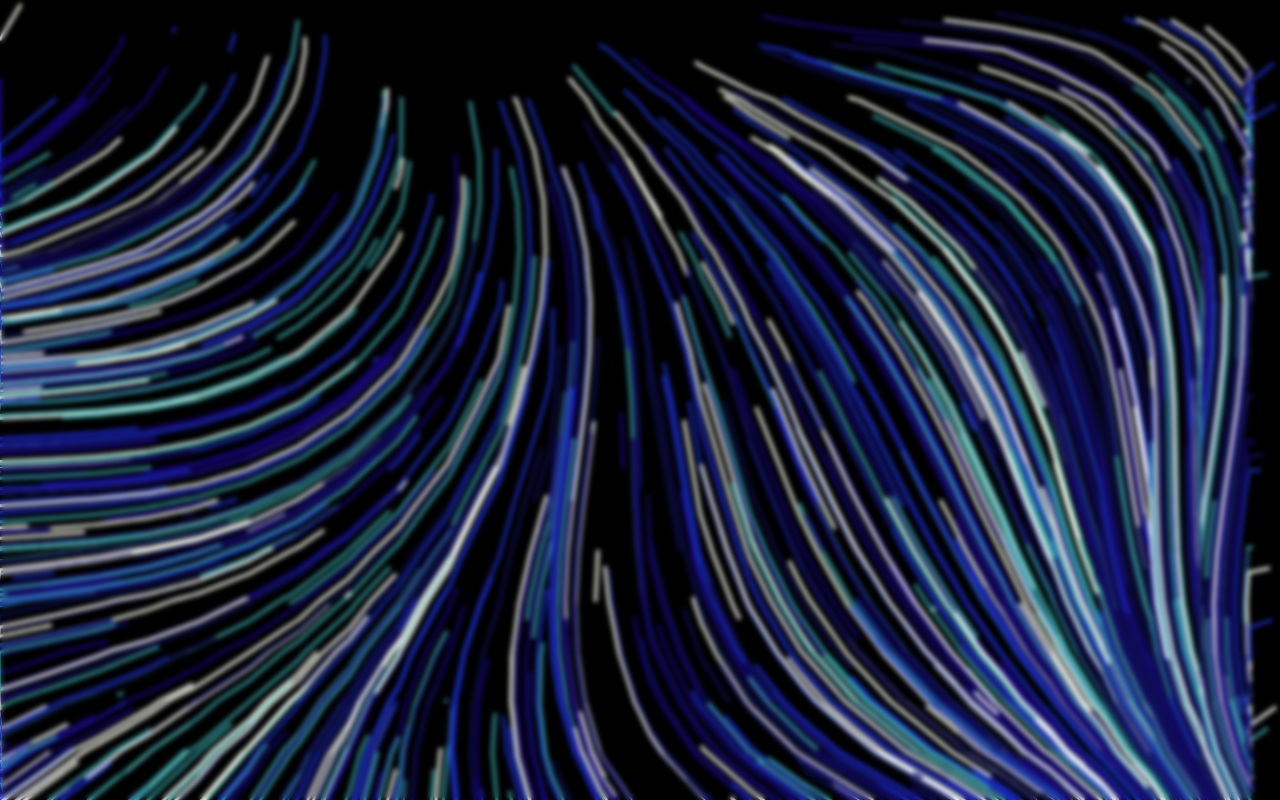
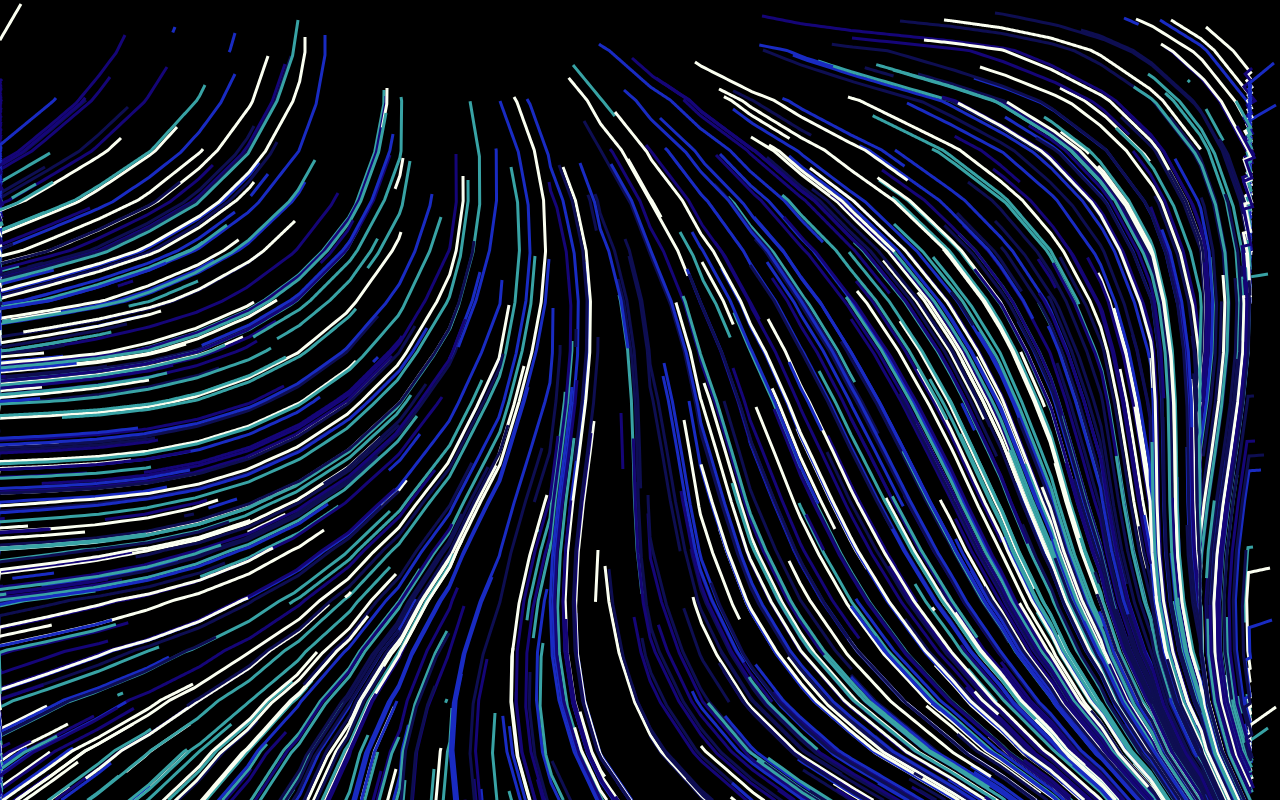
Before and after one commit to JavaJunior8/flowFields, a plain HTML site: page index.html in a window 1280 px wide. Drawn offline with Linux system fonts and the light colour scheme.

Commit message:
Added a blur effect in comments in case the Flow Field should be used as a background of a website

```diff
--- a/index.html
+++ b/index.html
@@ -8,7 +8,8 @@
         <link rel="stylesheet" href="style.css">
     </head>
     <body>
-        <div id="blur"></div>
+        <!-- Blur effect to use Flow Field as a background of a website -->
+        <!-- <div id="blur"></div> -->
         <canvas id="canvas1"></canvas>
         <script src="script.js"></script>
     </body>
--- a/style.css
+++ b/style.css
@@ -15,14 +15,15 @@ h1 {
     z-index: 2;
 }
 
-#blur {
+/* Blur effect to use Flow Field as a background of a website */
+/* #blur {
     height: 100%;
     width: 100%;
     position: absolute;
     z-index: 2;
     backdrop-filter: blur(0.2vmax);
     -webkit-backdrop-filter: blur(0.2vmax);
-  }
+  } */
 
 canvas {
     background: black;
```
